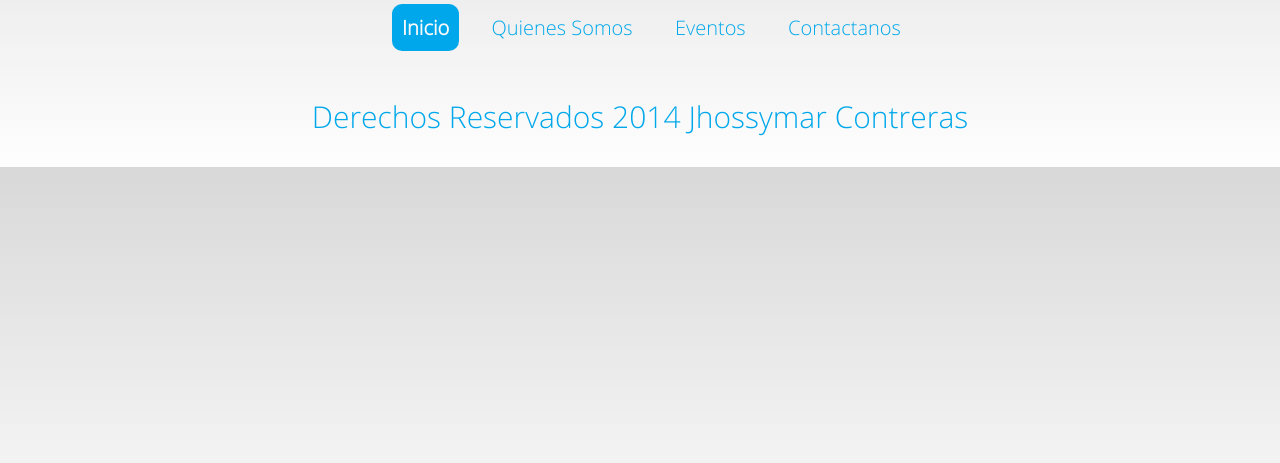
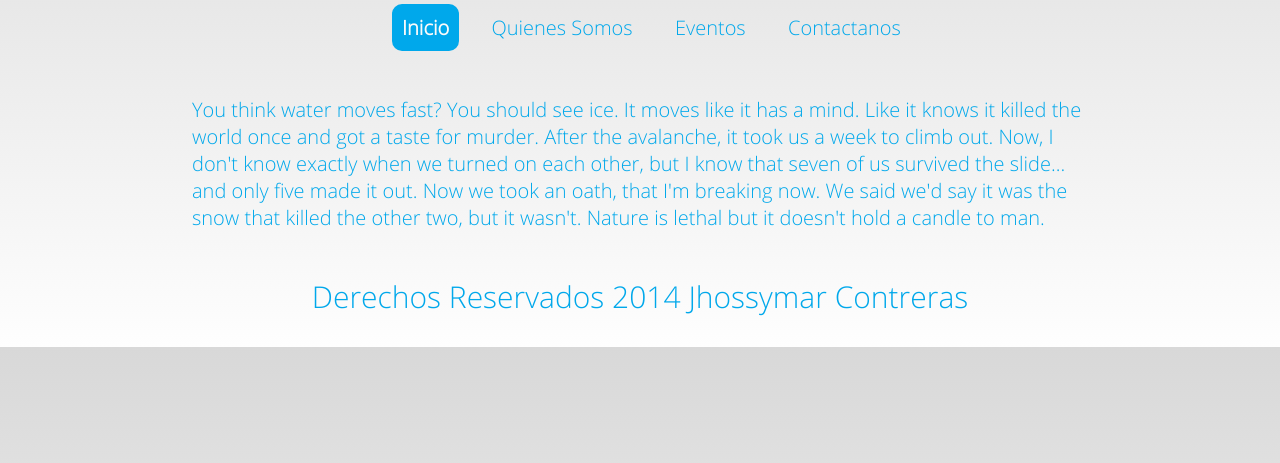
Before and after one commit to jhossyd3v/Taller-Web-Minerva, a plain HTML site: page index.html in a window 1280 px wide. Shown: the part 243-706 px from the top of the page. Drawn offline with Linux system fonts and the light colour scheme.

Commit message:
modificado index

```diff
--- a/index.html
+++ b/index.html
@@ -21,9 +21,9 @@
 		</ul>
 	</nav>
 	<section>
-		<article>
-
-		</article>
+		<p>
+            You think water moves fast? You should see ice. It moves like it has a mind. Like it knows it killed the world once and got a taste for murder. After the avalanche, it took us a week to climb out. Now, I don't know exactly when we turned on each other, but I know that seven of us survived the slide... and only five made it out. Now we took an oath, that I'm breaking now. We said we'd say it was the snow that killed the other two, but it wasn't. Nature is lethal but it doesn't hold a candle to man.
+        </p>
 	</section>
 	<aside id="social">
 		<ul>
```
